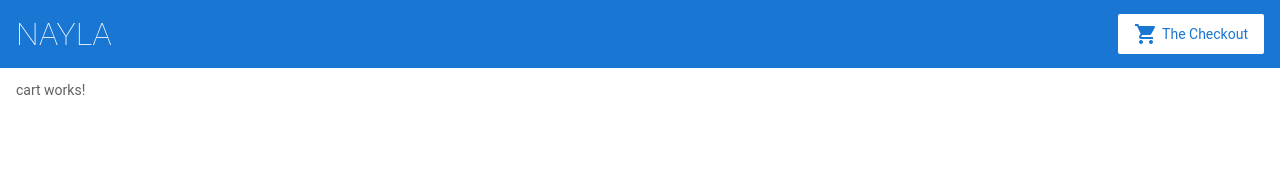
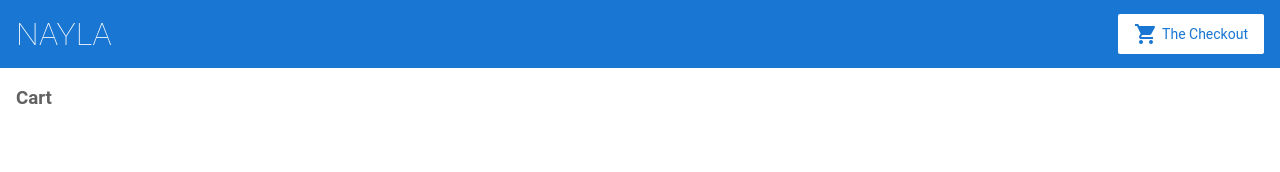
Before and after one commit to marcianomoreno/angular-getting-started, an Angular app: page /cart in a window 1280 px wide. Shown: the top 172 px of the page. Built offline with nearby package versions, Linux system fonts and the light colour scheme.

Commit message:
Implemented displaying cart items

```diff
--- a/src/app/cart/cart.component.html
+++ b/src/app/cart/cart.component.html
@@ -1 +1,6 @@
-<p>cart works!</p>
+<h3>Cart</h3>
+
+<div class="cart-item" *ngFor="let item of items">
+  <span>{{ item.name }}</span>
+  <span>{{ item.price | currency }}</span>
+</div>
--- a/src/app/cart/cart.component.ts
+++ b/src/app/cart/cart.component.ts
@@ -1,4 +1,5 @@
 import { Component, OnInit } from '@angular/core';
+import { CartService } from '../cart.service';
 
 @Component({
   selector: 'app-cart',
@@ -6,8 +7,11 @@
   styleUrls: ['./cart.component.css']
 })
 export class CartComponent implements OnInit {
+  items = this.cartService.getItems();
 
-  constructor() { }
+  constructor(
+    private cartService: CartService
+  ) { }
 
   ngOnInit(): void {
   }
```
